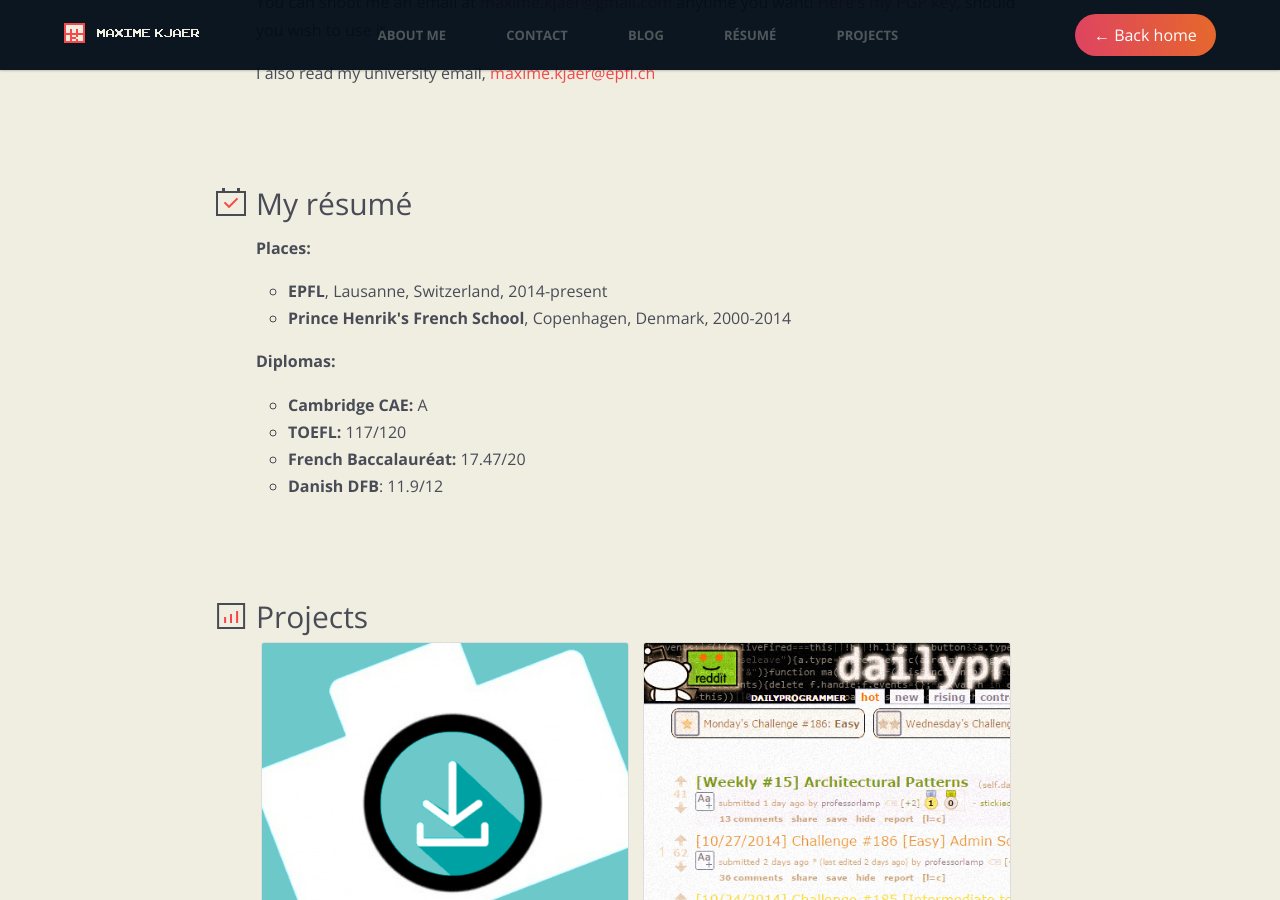
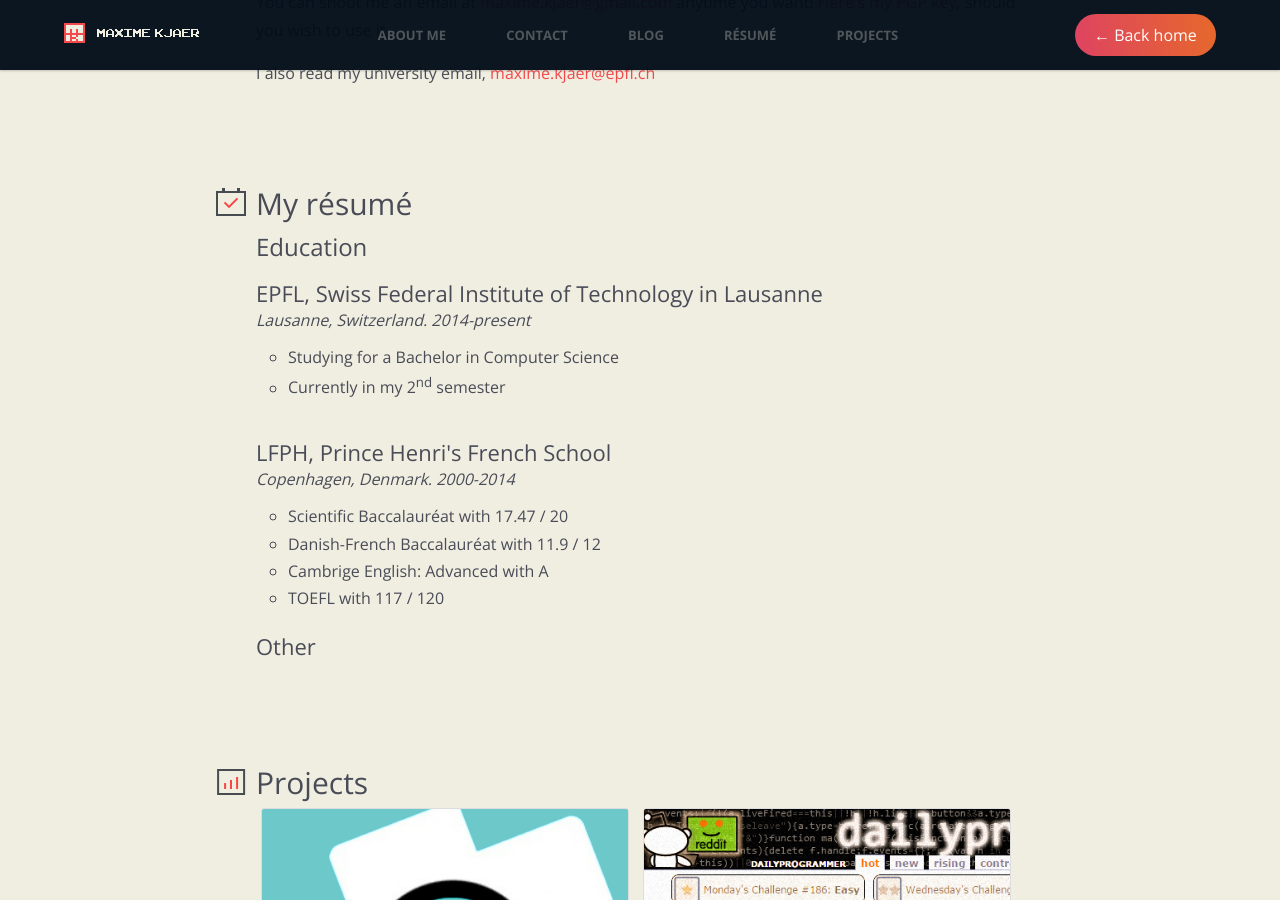
Before and after one commit to MaximeKjaer/kjaer.io, a Jekyll site: the page built from about/index.html, in a window 1280 px wide and 900 px high, scrolled down 1168 px. Built offline with Jekyll 4.4.1, drawn with Linux system fonts in a browser that asks for light colours; nearby versions of some CDN libraries.

Commit message:
Reworked resume layout

```diff
--- a/_includes/resume.html
+++ b/_includes/resume.html
@@ -1,12 +1,20 @@
-    <p><b>Places:</b></p>
+<h3>Education</h3>
+<br/>
+<h4>EPFL, Swiss Federal Institute of Technology in Lausanne</h4>
+    <i>Lausanne, Switzerland. 2014-present</i>
+    <br/><br/>
     <ul>
-        <li><b>EPFL</b>, Lausanne, Switzerland, 2014-present</li>
-        <li><b>Prince Henrik's French School</b>, Copenhagen, Denmark, 2000-2014</li>
+        <li>Studying for a Bachelor in Computer Science</li>
+        <li>Currently in my 2<sup>nd</sup> semester</li>
     </ul>
-    <p><b>Diplomas:</b></p>
+<br/>
+<h4>LFPH, Prince Henri's French School</h4>
+    <i>Copenhagen, Denmark. 2000-2014</i>
+    <br/><br/>
     <ul>
-        <li><b>Cambridge CAE:</b> A</li>
-        <li><b>TOEFL:</b> 117/120</li>
-        <li><b>French Baccalauréat:</b> 17.47/20</li>
-        <li><b>Danish DFB</b>: 11.9/12</li>
+        <li>Scientific Baccalauréat with 17.47 / 20</li>
+        <li>Danish-French Baccalauréat with 11.9 / 12</li>
+        <li>Cambrige English: Advanced with A</li>
+        <li>TOEFL with 117 / 120</li>
     </ul>
+<h4>Other </h4>
```
